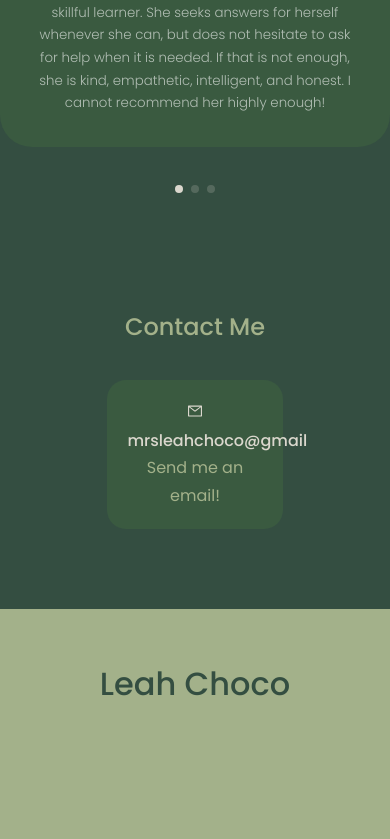
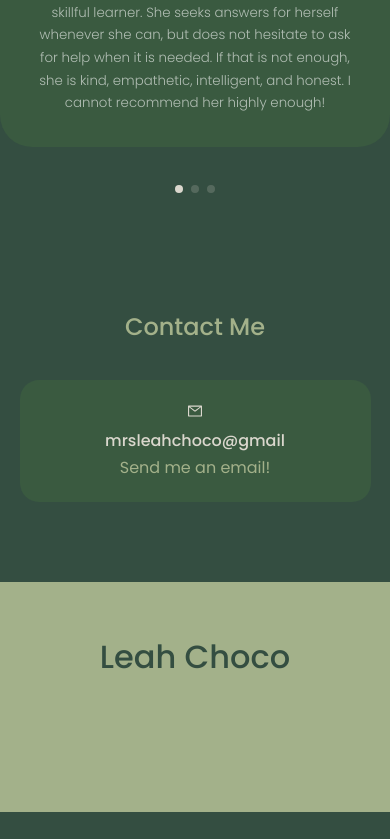
Before and after one commit to leah-choco/Portfolio, a React (Create React App) app: page / in a window 390 px wide. Shown: the part 5335-6174 px from the top of the page. After the commit the page ends 6147 px from the top, so only its background shows below. Built offline with nearby package versions, Linux system fonts and the light colour scheme.

Commit message:
Adding media queries for email container

```diff
--- a/src/components/About/about.css
+++ b/src/components/About/about.css
@@ -87,7 +87,7 @@
   }
 }
 
-/*Phone Media Queries: Still need to get image centered*/
+/*Phone Media Queries*/
 @media screen and (max-width: 600px) {
     .about__me {
         width: 65%;
--- a/src/components/Contact/contact.css
+++ b/src/components/Contact/contact.css
@@ -21,3 +21,11 @@
     background: transparent;
     border-color: var(--color-primary-variant);
 }
+/*Phone Media Queries*/
+@media screen and (max-width: 600px) {
+   .contact__option{
+    width: var(--container-width-sm)
+
+
+   }
+}
```
